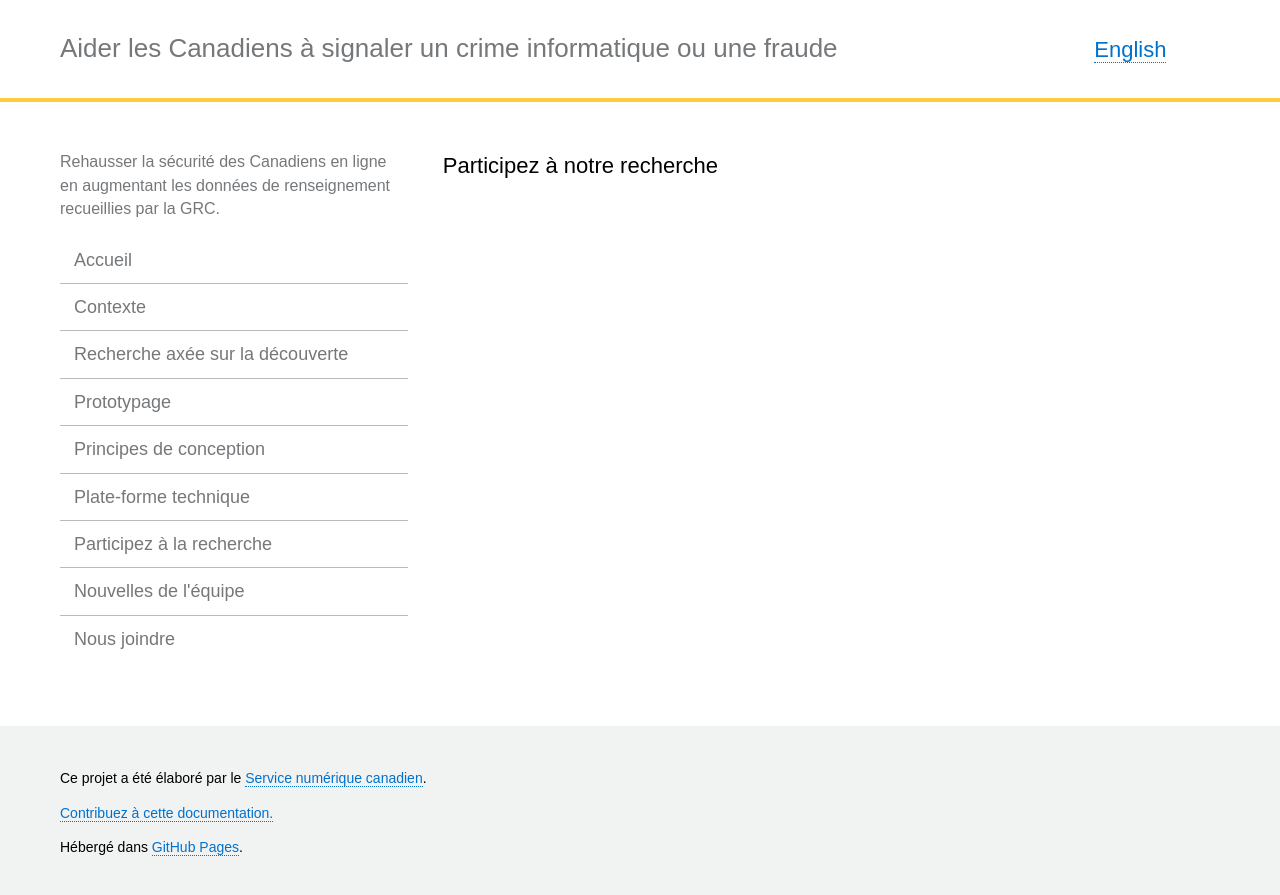
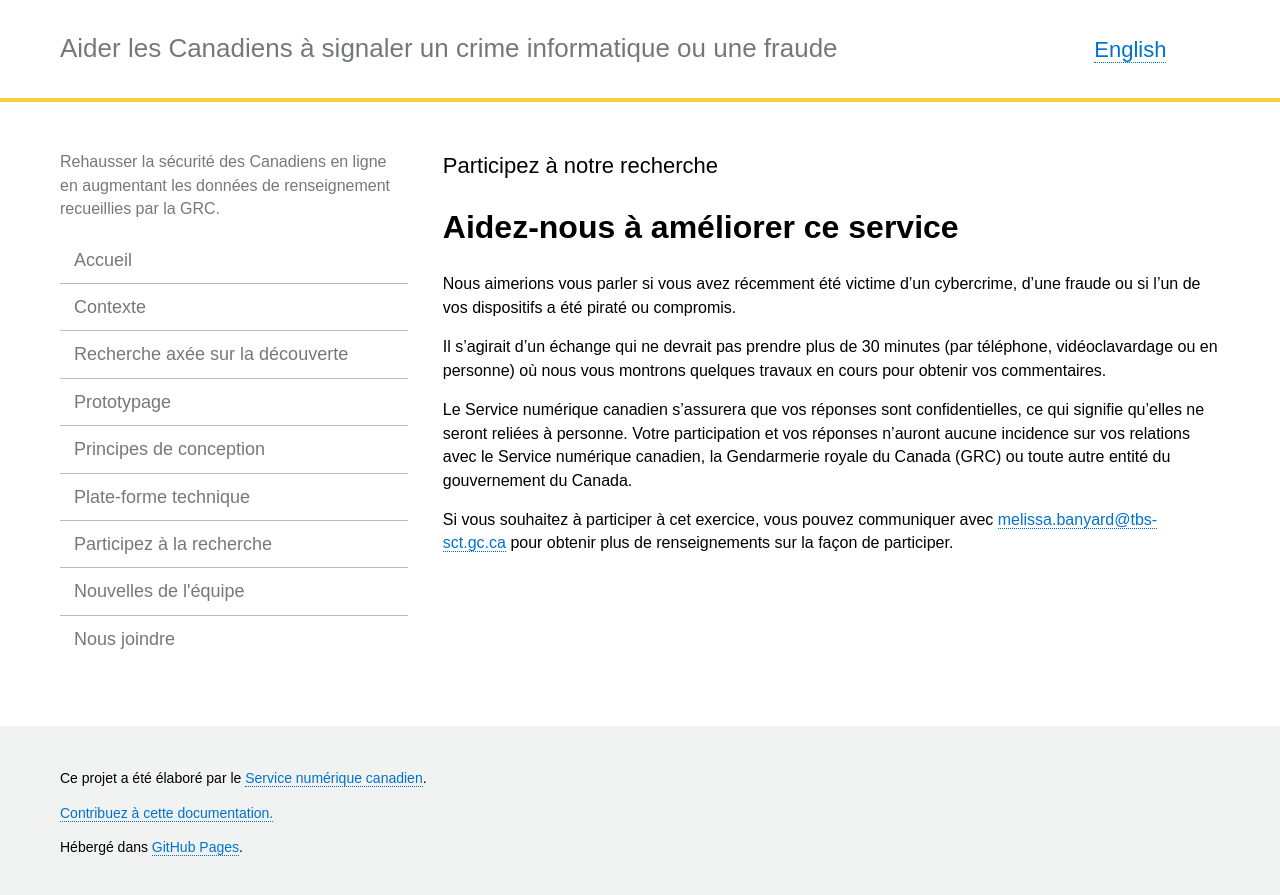
Before and after one commit to cds-snc/rcmp-report-a-cybercrime-alpha-documentation, a Jekyll site: the page built from _pages/fr/participez.md, in a window 1280 px wide. Shown: the top 895 px of the page. Built offline with Jekyll 4.4.1, drawn with Linux system fonts in a browser that asks for light colours.

Commit message:
Update participez.md

```diff
--- a/_pages/fr/participez.md
+++ b/_pages/fr/participez.md
@@ -5,3 +5,13 @@ lang: fr
 permalink: "/participez/"
 trans_url: "/participate/"
 ---
+
+# Aidez-nous à améliorer ce service
+
+Nous aimerions vous parler si vous avez récemment été victime d’un cybercrime, d’une fraude ou si l’un de vos dispositifs a été piraté ou compromis.
+
+Il s’agirait d’un échange qui ne devrait pas prendre plus de 30 minutes (par téléphone, vidéoclavardage ou en personne) où nous vous montrons quelques travaux en cours pour obtenir vos commentaires.
+
+Le Service numérique canadien s’assurera que vos réponses sont confidentielles, ce qui signifie qu’elles ne seront reliées à personne. Votre participation et vos réponses n’auront aucune incidence sur vos relations avec le Service numérique canadien, la Gendarmerie royale du Canada (GRC) ou toute autre entité du gouvernement du Canada.
+
+Si vous souhaitez à participer à cet exercice, vous pouvez communiquer avec [melissa.banyard@tbs-sct.gc.ca](mailto:melissa.banyard@tbs-sct.gc.ca) pour obtenir plus de renseignements sur la façon de participer.
```
